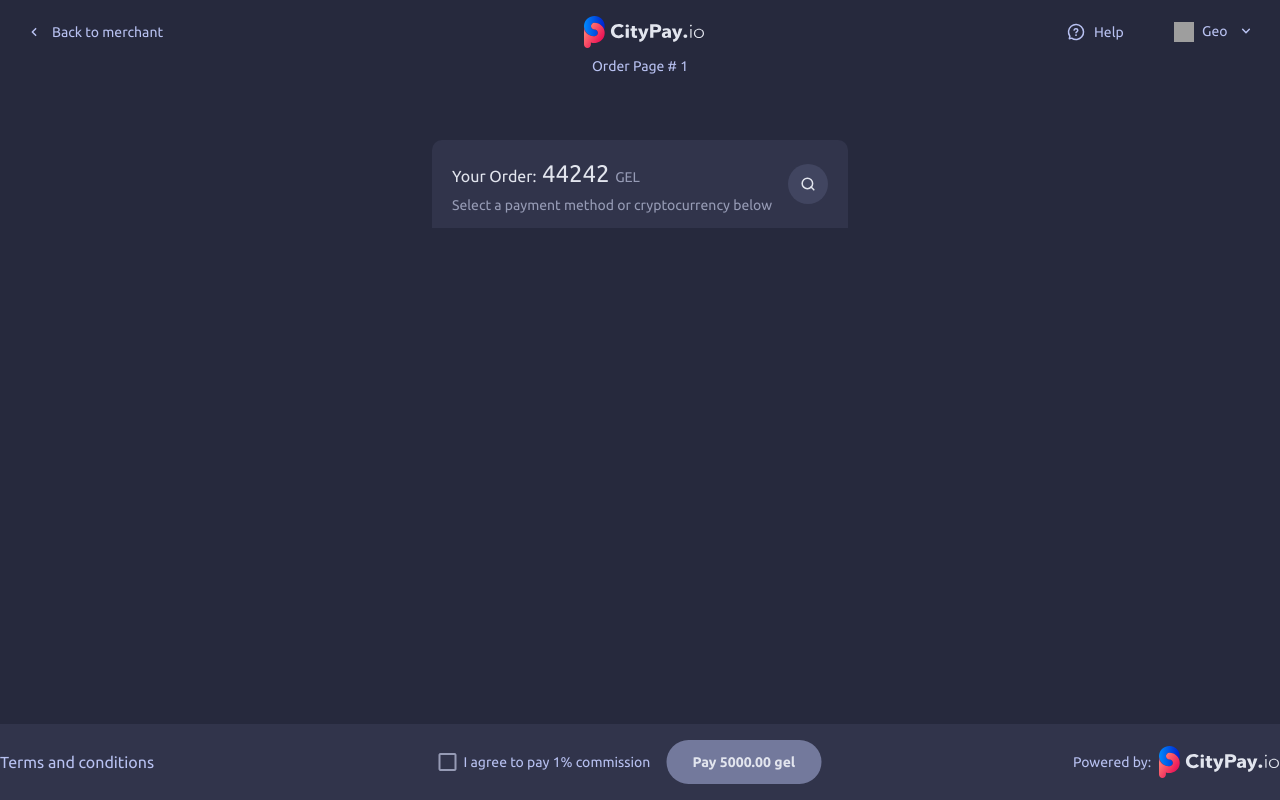
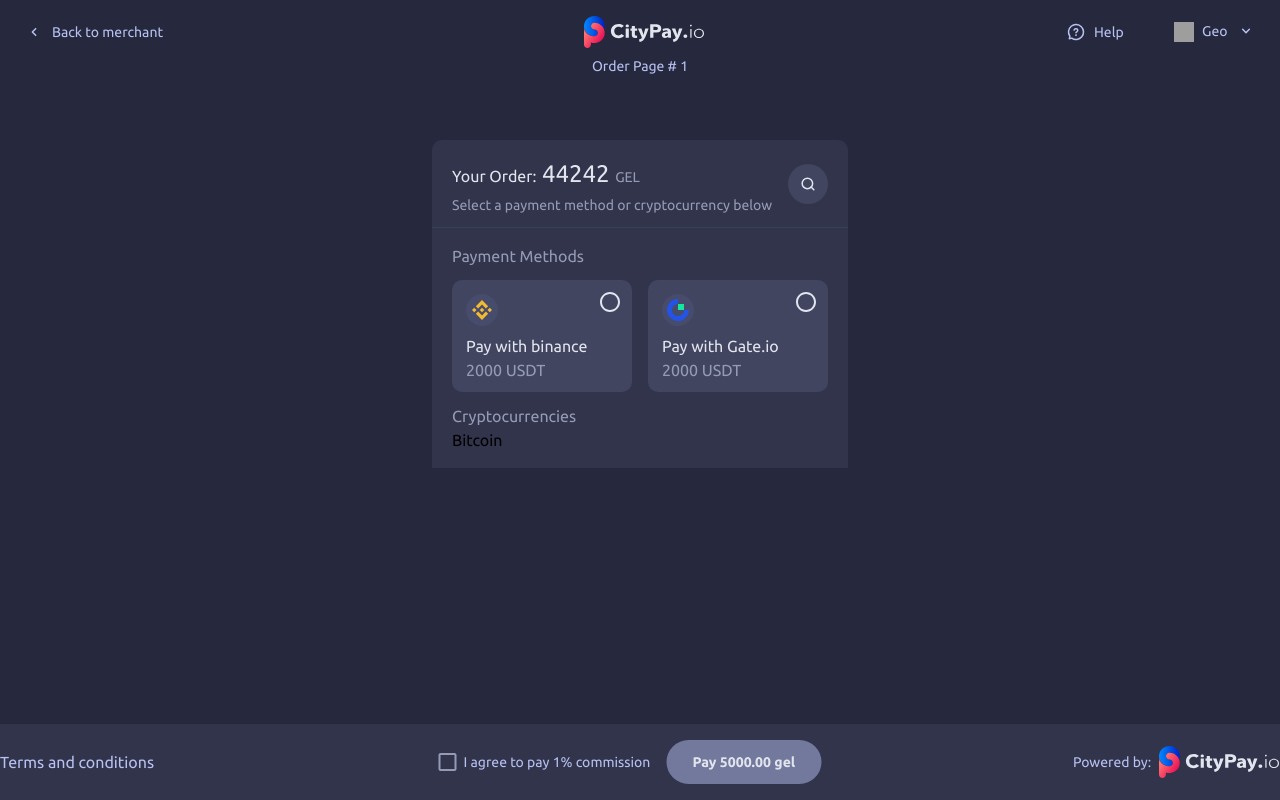
Before and after one commit to Lbokhua11/order-app, a Next.js app: page /1/Order/1 in a window 1280 px wide. Built offline with nearby package versions, Linux system fonts and the light colour scheme; grey boxes are pictures that could not be loaded.

Commit message:
adding order coin design

```diff
--- /dev/null
+++ b/components/icons/BinancePay/BinanceIcon.tsx
@@ -0,0 +1,21 @@
+import * as React from "react";
+const SVGComponent = () => (
+  <svg
+    width={32}
+    height={32}
+    viewBox="0 0 32 32"
+    fill="none"
+    xmlns="http://www.w3.org/2000/svg"
+  >
+    <circle cx={16} cy={16} r={16} fill="#474C6C" />
+    <path
+      d="M12.1158 14.4042L16 10.52L19.886 14.4058L22.146 12.1458L16 6L9.856 12.144L12.1159 14.404L12.1158 14.4042ZM6 16L8.26008 13.7396L10.52 15.9995L8.25992 18.2596L6 16ZM12.1158 17.5961L16 21.48L19.8859 17.5942L22.1471 19.853L22.146 19.8542L16 26L9.856 19.856L9.8528 19.8528L12.1161 17.5958L12.1158 17.5961ZM21.48 16.001L23.7401 13.7409L26 16.0008L23.74 18.2609L21.48 16.001Z"
+      fill="#F3BA2F"
+    />
+    <path
+      d="M18.2918 15.9973H18.2928L15.9996 13.7041L14.3046 15.3986L14.1099 15.5934L13.7083 15.995L13.7051 15.9981L13.7083 16.0014L15.9996 18.293L18.2929 15.9997L18.294 15.9985L18.292 15.9973"
+      fill="#F3BA2F"
+    />
+  </svg>
+);
+export default SVGComponent;
--- /dev/null
+++ b/components/icons/GatePay/GatePayIcon.tsx
@@ -0,0 +1,23 @@
+import * as React from "react";
+const SVGComponent = () => (
+  <svg
+    width={32}
+    height={32}
+    viewBox="0 0 32 32"
+    fill="none"
+    xmlns="http://www.w3.org/2000/svg"
+  >
+    <rect width={32} height={32} rx={16} fill="#474C6C" />
+    <path
+      d="M27 16C27 18.1756 26.3549 20.3023 25.1462 22.1113C23.9375 23.9202 22.2195 25.3301 20.2095 26.1627C18.1995 26.9952 15.9878 27.2131 13.854 26.7886C11.7202 26.3642 9.7602 25.3166 8.22183 23.7782C6.68345 22.2398 5.6358 20.2798 5.21136 18.146C4.78692 16.0122 5.00476 13.8005 5.83733 11.7905C6.66989 9.7805 8.07979 8.06253 9.88873 6.85383C11.6977 5.64514 13.8244 5 16 5V9.95C14.8034 9.95 13.6337 10.3048 12.6388 10.9696C11.6439 11.6344 10.8684 12.5793 10.4105 13.6848C9.95262 14.7903 9.83281 16.0067 10.0662 17.1803C10.2997 18.3539 10.8759 19.4319 11.722 20.278C12.5681 21.1241 13.6461 21.7003 14.8197 21.9338C15.9933 22.1672 17.2097 22.0474 18.3152 21.5895C19.4207 21.1316 20.3656 20.3561 21.0304 19.3612C21.6952 18.3663 22.05 17.1966 22.05 16H27Z"
+      fill="#2354E6"
+    />
+    <path
+      fillRule="evenodd"
+      clipRule="evenodd"
+      d="M16 16H22V10H16V16Z"
+      fill="#17E6A1"
+    />
+  </svg>
+);
+export default SVGComponent;
--- a/components/shared/Container/OrderContainer.tsx
+++ b/components/shared/Container/OrderContainer.tsx
@@ -1,9 +1,7 @@
-import React from "react";
 import OrderHeader from "@/components/shared/Header/Order/OrderHeader";
 import OrderFooter from "@/components/shared/Footer/Order/OrderFooter";
-import orderHeader from "@/components/shared/Header/Order/OrderHeader";
-import SearchIcon from "@/components/icons/Search/SearchIcon";
 
+import OrderCoins from "@/components/shared/Container/components/OrderCoins";
 interface Props {
   orderId: string;
 }
@@ -11,26 +9,10 @@
   return (
     <>
       <OrderHeader orderId={orderId} />
+      <OrderCoins />
       <span className=" text-[#B8C1F1] text-[0.875rem] absolute top-[3.5rem] left-1/2 -translate-x-1/2">
         Order Page # {orderId}
       </span>
-      <main className="w-full h-vh-minus-header-footer absolute top-[4rem]">
-        <section className="w-[26rem] h-[36.75rem]  absolute top-[4.75rem] left-1/2 -translate-x-1/2 flex flex-col ">
-          <div className="h-[5.5rem] w-[26rem] bg-[#31344B] rounded-t-[0.625rem] flex items-center relative py-0 px-[1.25rem]">
-            <div className="w-[21rem] h-[3.5rem]">
-              <span className="text-[1rem] text-[#E2E5EE]">Your Order:</span>
-              <span className="text-[1.5rem] text-[#E2E5EE]"> 44242 </span>
-              <span className="text-[0.875rem] text-[#969BB5]">GEL</span> <br />
-              <span className="text-[0.875rem] text-[#969BB5]">
-                Select a payment method or cryptocurrency below
-              </span>
-            </div>
-            <div className="">
-              <SearchIcon />
-            </div>
-          </div>
-        </section>
-      </main>
 
       <OrderFooter />
     </>
--- /dev/null
+++ b/components/shared/Container/components/OrderCoins.tsx
@@ -0,0 +1,106 @@
+"use client";
+import React, { useState } from "react";
+import SearchIcon from "@/components/icons/Search/SearchIcon";
+import BinanceIcon from "@/components/icons/BinancePay/BinanceIcon";
+import Radio from "@mui/material/Radio";
+import GatePayIcon from "@/components/icons/GatePay/GatePayIcon";
+
+const OrderCoins = () => {
+  const [selectedValue, setSelectedValue] = useState("");
+  return (
+    <>
+      <main className="w-full h-vh-minus-header-footer absolute top-[4rem]">
+        <section className="w-[26rem] h-[36.75rem]  absolute top-[4.75rem] left-1/2 -translate-x-1/2 flex flex-col ">
+          <div className="h-[5.5rem] w-[26rem] bg-[#31344B] rounded-t-[0.625rem] flex items-center relative py-0 px-[1.25rem] border-b border-solid border-gray-700">
+            <div className="w-[21rem] h-[3.5rem]">
+              <span className="text-[1rem] text-[#E2E5EE]">Your Order:</span>
+              <span className="text-[1.5rem] text-[#E2E5EE]"> 44242 </span>
+              <span className="text-[0.875rem] text-[#969BB5]">GEL</span> <br />
+              <span className="text-[0.875rem] text-[#969BB5]">
+                Select a payment method or cryptocurrency below
+              </span>
+            </div>
+            <div className="">
+              <SearchIcon />
+            </div>
+          </div>
+          <div className="w-[26rem] bg-[#31344B] py-[1rem] px-[1.25rem] flex flex-col gap-y-[0.75rem]">
+            <div className="flex flex-col gap-y-[0.75rem]">
+              <span className="text-[#969BB5] text-[1rem]">
+                Payment Methods
+              </span>
+              <div className="flex justify-between">
+                <div
+                  className={`w-[11.25rem] h-[7rem] bg-[#414560] rounded-[0.625rem]  ${selectedValue == "a" ? "border border-solid border-blue-500" : ""} py-[0.875rem] px-[0.875rem] flex flex-col gap-y-[0.5rem]`}
+                  onClick={() => {
+                    setSelectedValue("a");
+                  }}
+                >
+                  <div className=" flex justify-between ">
+                    <BinanceIcon />
+                    <Radio
+                      checked={selectedValue === "a"}
+                      name="radio-buttons"
+                      inputProps={{ "aria-label": "A" }}
+                      className="1000:w-5 1000:h-5 w-4 h-4"
+                      sx={{
+                        "& .MuiSvgIcon-root": {
+                          color: selectedValue == "a" ? "#4E64DD" : "#E2E5EE",
+                        },
+                        p: 0,
+                      }}
+                    />
+                  </div>
+                  <div>
+                    <span className="flex flex-col gap-y-[0.25rem] text-[#E2E5EE]">
+                      Pay with binance
+                    </span>
+                    <span className="text-[#969BB5]">2000 USDT</span>
+                  </div>
+                </div>
+                <div
+                  className={`w-[11.25rem] h-[7rem] bg-[#414560] rounded-[0.625rem]  ${selectedValue == "b" ? "border border-solid border-blue-500" : ""} py-[0.875rem] px-[0.875rem] flex flex-col gap-y-[0.5rem]`}
+                  onClick={() => {
+                    setSelectedValue("b");
+                  }}
+                >
+                  <div className=" flex justify-between ">
+                    <GatePayIcon />
+                    <Radio
+                      checked={selectedValue === "b"}
+                      name="radio-buttons"
+                      inputProps={{ "aria-label": "b" }}
+                      className="1000:w-5 1000:h-5 w-4 h-4"
+                      sx={{
+                        "& .MuiSvgIcon-root": {
+                          color: selectedValue == "b" ? "#4E64DD" : "#E2E5EE",
+                        },
+                        p: 0,
+                      }}
+                    />
+                  </div>
+                  <div>
+                    <span className="flex flex-col gap-y-[0.25rem] text-[#E2E5EE]">
+                      Pay with Gate.io
+                    </span>
+                    <span className="text-[#969BB5]">2000 USDT</span>
+                  </div>
+                </div>
+              </div>
+            </div>
+            <div className="flex flex-col">
+              <span className="text-[#969BB5] text-[1rem]">
+                Cryptocurrencies
+              </span>
+              <div className="flex flex-col">
+                <div>Bitcoin</div>
+              </div>
+            </div>
+          </div>
+        </section>
+      </main>
+    </>
+  );
+};
+
+export default OrderCoins;
--- a/components/shared/Footer/Order/OrderFooter.tsx
+++ b/components/shared/Footer/Order/OrderFooter.tsx
@@ -1,8 +1,7 @@
 import React from "react";
 import CitypayIcon from "@/components/icons/Citypay/CitypayIcon";
-import UncheckedIcon from "@/components/icons/Unchecked/UncheckedIcon";
-import CheckedIcon from "@/components/icons/CheckedIcon/CheckedIcon";
-import CheckBox from "@/components/shared/Footer/Order/CheckBox";
+
+import CheckBox from "@/components/shared/Footer/Order/components/CheckBox";
 
 const OrderFooter = () => {
   return (
```
Also changed, not shown: components/shared/Footer/Order/components/CheckBox.tsx (renamed from components/shared/Footer/Order/CheckBox.tsx).
